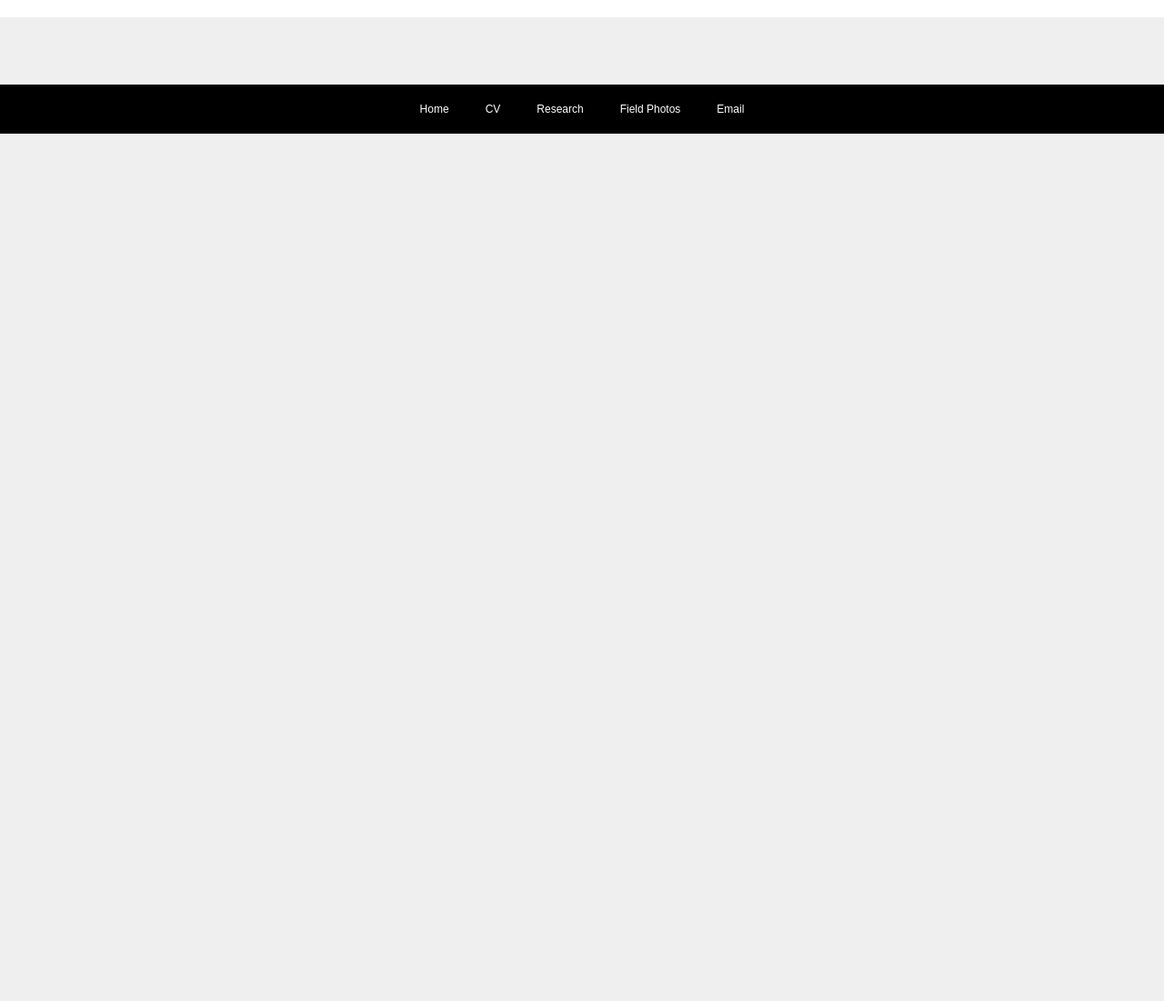
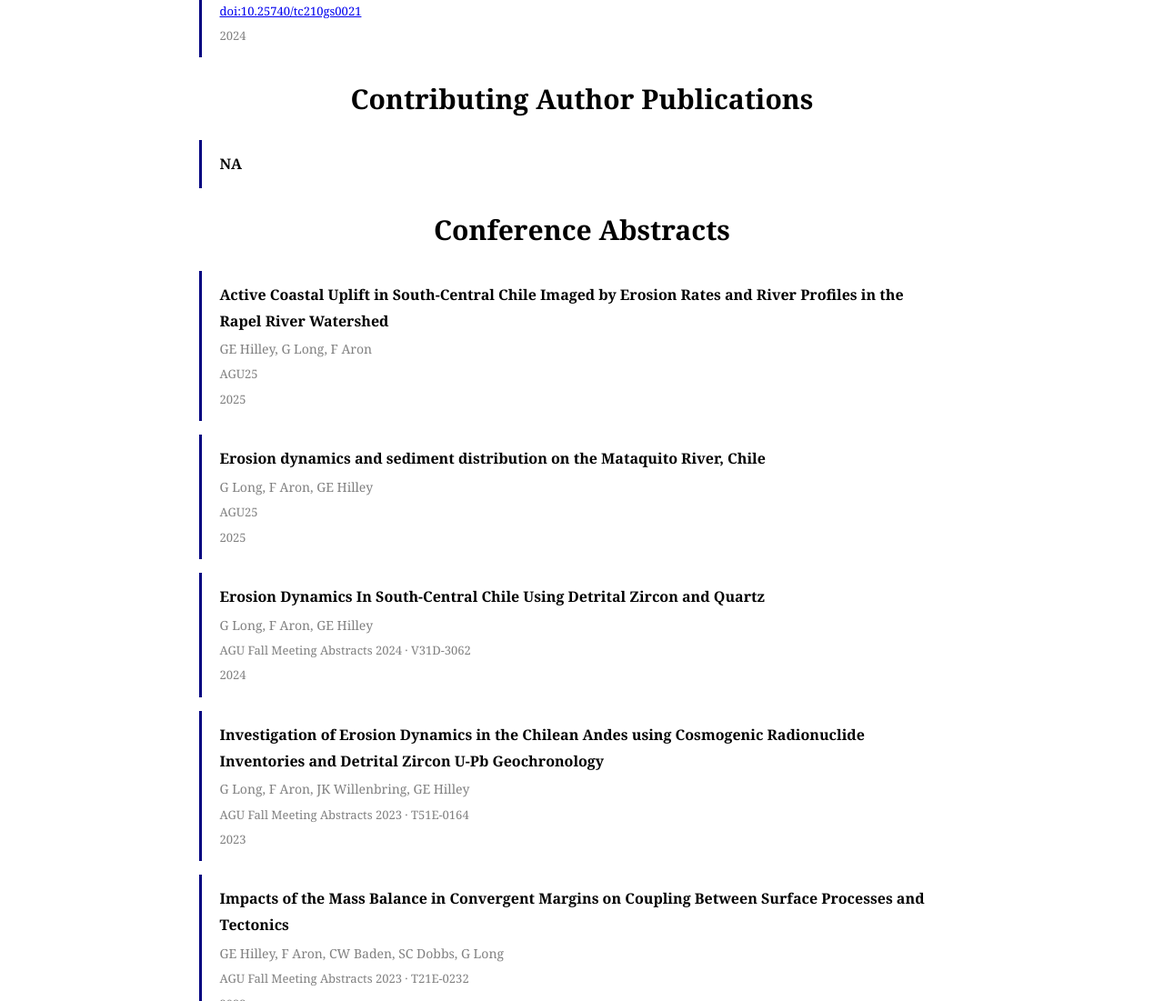
Before and after one commit to GrantPLong/GrantPLong.github.io, a plain HTML site: page Research.html in a window 1280 px wide. Shown: the part 703-1804 px from the top of the page at 91% size. Before the commit the page ends 850 px from the top, so only its background shows below. Drawn offline with Linux system fonts and the light colour scheme.

Commit message:
research additions

```diff
--- a/Research.html
+++ b/Research.html
@@ -30,6 +30,42 @@
                 font-family: 'Georgia', serif;
                 font-size: 20px;
             }
+
+            .pub-item {
+                border-left: 3px solid navy;
+                padding: 10px 20px;
+                margin: 15px auto;
+                max-width: 800px;
+                text-align: left;
+            }
+
+            .pub-title {
+                font-weight: bold;
+                font-size: 16px;
+                margin: 0;
+                padding: 2px 0;
+            }
+
+            .pub-authors {
+                color: gray;
+                font-size: 14px;
+                margin: 0;
+                padding: 2px 0;
+            }
+
+            .pub-venue {
+                font-size: 13px;
+                color: gray;
+                margin: 0;
+                padding: 2px 0;
+            }
+
+            .pub-year {
+                font-size: 13px;
+                color: gray;
+                margin: 0;
+                padding: 2px 0;
+            }
         </style>
     </head>
     <body>
@@ -46,8 +82,60 @@
             <img src="itata_bridge.jpg" alt="Field photo">
         </div>
 
-        <div id="research"><h2>Research Coming Soon!</h2></div>
-        <div id="publications"><h2>Publications</h2></div>
+        <div id="publications">
+
+            <h2>First Author Publications</h2>
+
+            <div class="pub-item">
+                <p class="pub-title">Combining Modern Beryllium-10 Cosmogenic Radionuclide Inventories with Detrital Zircon Uranium-Lead Geochronology in South-Central Chile</p>
+                <p class="pub-authors">GP Long</p>
+                <p class="pub-venue"><a href="https://doi.org/10.25740/tc210gs0021" target="_blank">doi:10.25740/tc210gs0021</a></p>
+                <p class="pub-year">2024</p>
+            </div>
+
+            <h2>Contributing Author Publications</h2>
+            <div class="pub-item">
+                <p class="pub-title"> NA</p>
+            </div>
+
+            <h2>Conference Abstracts</h2>
+
+            <div class="pub-item">
+                <p class="pub-title">Active Coastal Uplift in South-Central Chile Imaged by Erosion Rates and River Profiles in the Rapel River Watershed</p>
+                <p class="pub-authors">GE Hilley, G Long, F Aron</p>
+                <p class="pub-venue">AGU25</p>
+                <p class="pub-year">2025</p>
+            </div>
+
+            <div class="pub-item">
+                <p class="pub-title">Erosion dynamics and sediment distribution on the Mataquito River, Chile</p>
+                <p class="pub-authors">G Long, F Aron, GE Hilley</p>
+                <p class="pub-venue">AGU25</p>
+                <p class="pub-year">2025</p>
+            </div>
+
+            <div class="pub-item">
+                <p class="pub-title">Erosion Dynamics In South-Central Chile Using Detrital Zircon and Quartz</p>
+                <p class="pub-authors">G Long, F Aron, GE Hilley</p>
+                <p class="pub-venue">AGU Fall Meeting Abstracts 2024 · V31D-3062</p>
+                <p class="pub-year">2024</p>
+            </div>
+
+            <div class="pub-item">
+                <p class="pub-title">Investigation of Erosion Dynamics in the Chilean Andes using Cosmogenic Radionuclide Inventories and Detrital Zircon U-Pb Geochronology</p>
+                <p class="pub-authors">G Long, F Aron, JK Willenbring, GE Hilley</p>
+                <p class="pub-venue">AGU Fall Meeting Abstracts 2023 · T51E-0164</p>
+                <p class="pub-year">2023</p>
+            </div>
+
+            <div class="pub-item">
+                <p class="pub-title">Impacts of the Mass Balance in Convergent Margins on Coupling Between Surface Processes and Tectonics</p>
+                <p class="pub-authors">GE Hilley, F Aron, CW Baden, SC Dobbs, G Long</p>
+                <p class="pub-venue">AGU Fall Meeting Abstracts 2023 · T21E-0232</p>
+                <p class="pub-year">2023</p>
+            </div>
+
+        </div>
 
         <div id="basebar">
             <a class="base-buttons" href="index.html">Home</a>
```
